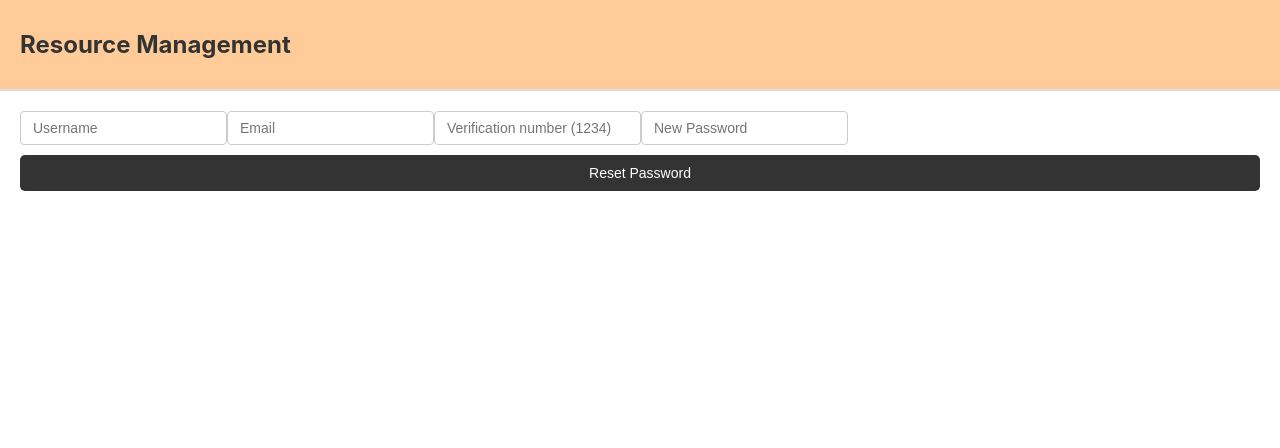
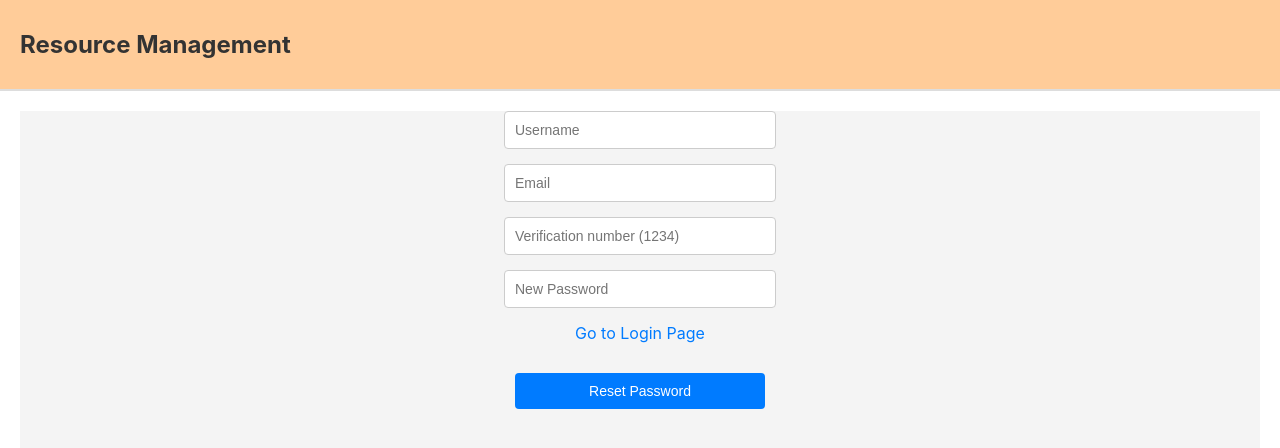
Before and after one commit to shuoheren/ResourceManagementProject, a React (Create React App) app in the folder ui/: page / in a window 1280 px wide. Both pictures are taken after a click on the link "Forgot password?". Shown: the top 448 px of the page. Built offline with nearby package versions, Linux system fonts and the light colour scheme.

Commit message:
modify
modify

```diff
--- a/ui/src/App.js
+++ b/ui/src/App.js
@@ -14,7 +14,7 @@ import "./App.css";
 
 function App() {
   const [isLoggedIn, setIsLoggedIn] = useState(false);
-  const [isSidebarExtended, setIsSidebarExtended] = useState(false);
+  const [isSidebarExtended, setIsSidebarExtended] = useState(true);
   const [page, setPage] = useState("login");
   const [username, setUsername] = useState("");
   const [user, setUser] = useState(null);
--- a/ui/src/Pages/Login/Login.js
+++ b/ui/src/Pages/Login/Login.js
@@ -11,6 +11,8 @@ const Login = () => {
   const [inputPassword, setInputPassword] = useState("");
 
   const handleSuccessfulLogin = (user) => {
+    AppContext.isLoggedIn = true;
+    AppContext.isSidebarExtended = true;
     AppContext.username = user.userName;
     AppContext.user = user;
     console.log(user.userName);
--- a/ui/src/Pages/RegistrationPage/RegistrationPage.js
+++ b/ui/src/Pages/RegistrationPage/RegistrationPage.js
@@ -12,23 +12,47 @@ const RegistrationPage = () => {
   const redirectToLogin = () => {
     window.location.href = "http://localhost:3000";
   };
-
   const handleRegistration = async () => {
-    if (username === "4321" && password == "4321" && email === "4321") {
+    // Check if username is hardcoded value
+    if (username === "4321" && password === "4321" && email === "4321") {
       setIsLoggedIn(true);
       setPage("Resource");
-    } else {
+      return;
+    }
+
     try {
-        const response = await axios.post("http://localhost:8085/users", {
+      // Check if username already exists
+      const checkResponse = await axios.get(
+        `http://localhost:8085/users/${username}`
+      );
+
+      if (checkResponse.status === 200) {
+        alert("Username is already taken. Please choose another.");
+        return;
+      }
+    } catch (error) {
+      // If the error is due to a 404 status (username not found), continue with registration.
+      // Otherwise, show a generic error.
+      if (error.response && error.response.status !== 404) {
+        console.error("Error checking username:", error);
+        alert("Error during registration. Please try again.");
+        return;
+      }
+    }
+
+    // Register the user
+    try {
+      const registerResponse = await axios.post("http://localhost:8085/users", {
         userName: username,
         password: password,
         email: email,
         role: "USER",
       });
 
-        if (response.data && response.data.userName) {
+      if (registerResponse.data && registerResponse.data.userName) {
         setIsLoggedIn(true);
         AppContext.username = username;
+        AppContext.user = registerResponse.data;
         setPage("Resource");
       } else {
         alert("Registration failed!");
@@ -36,7 +60,6 @@ const RegistrationPage = () => {
     } catch (error) {
       console.error("Error registering user:", error);
       alert("Error during registration. Please try again.");
-      }
     }
   };
 
--- a/ui/src/Pages/ResetPassword/ResetPassword.css
+++ b/ui/src/Pages/ResetPassword/ResetPassword.css
@@ -0,0 +1,49 @@
+body {
+  margin: 0;
+  padding: 0;
+}
+
+.reset-container {
+  display: flex;
+  flex-direction: column;
+  align-items: center;
+  justify-content: top;
+  height: 100vh;
+  background-color: #f4f4f4;
+}
+
+.reset-input {
+  margin-bottom: 15px;
+  padding: 10px;
+  width: 250px;
+  border: 1px solid #ccc;
+  border-radius: 4px;
+}
+
+.reset-button {
+  padding: 10px 20px;
+  border: none;
+  border-radius: 4px;
+  background-color: #007bff;
+  color: white;
+  cursor: pointer;
+  transition: background-color 0.3s;
+  margin-top: 15px;
+  width: 250px; /* Same width as inputs */
+}
+
+.reset-button:hover {
+  background-color: #0056b3;
+}
+
+.reset-link {
+  text-decoration: none;
+  color: #007bff;
+  margin-bottom: 15px;
+  cursor: pointer;
+  transition: color 0.3s;
+}
+
+.reset-link:hover {
+  color: #0056b3;
+}
--- a/ui/src/Pages/ResetPassword/ResetPassword.js
+++ b/ui/src/Pages/ResetPassword/ResetPassword.js
@@ -1,6 +1,6 @@
 import React, { useState } from "react";
 import axios from "axios"; // You need to install axios using npm or yarn
-
+import "./ResetPassword.css";
 function ResetPassword() {
   const [username, setUsername] = useState("");
   const [email, setEmail] = useState("");
@@ -35,32 +35,41 @@ function ResetPassword() {
   };
 
   return (
-    <div>
+    <div className="reset-container">
       <input
         type="text"
         placeholder="Username"
         value={username}
         onChange={(e) => setUsername(e.target.value)}
+        className="reset-input"
       />
       <input
         type="email"
         placeholder="Email"
         value={email}
         onChange={(e) => setEmail(e.target.value)}
+        className="reset-input"
       />
       <input
         type="text"
         placeholder="Verification number (1234)"
         value={verificationNumber}
         onChange={(e) => setVerificationNumber(e.target.value)}
+        className="reset-input"
       />
       <input
         type="password"
         placeholder="New Password"
         value={newPassword}
         onChange={(e) => setNewPassword(e.target.value)}
+        className="reset-input"
       />
-      <button onClick={resetPassword}>Reset Password</button>
+      <a onClick={redirectToLogin} className="reset-link">
+        Go to Login Page
+      </a>
+      <button onClick={resetPassword} className="reset-button">
+        Reset Password
+      </button>
     </div>
   );
 }
```
Also changed, not shown: 2 other files (tests, documents, lock files or other folders). Lines whose indentation alone changed are shown as unchanged.
